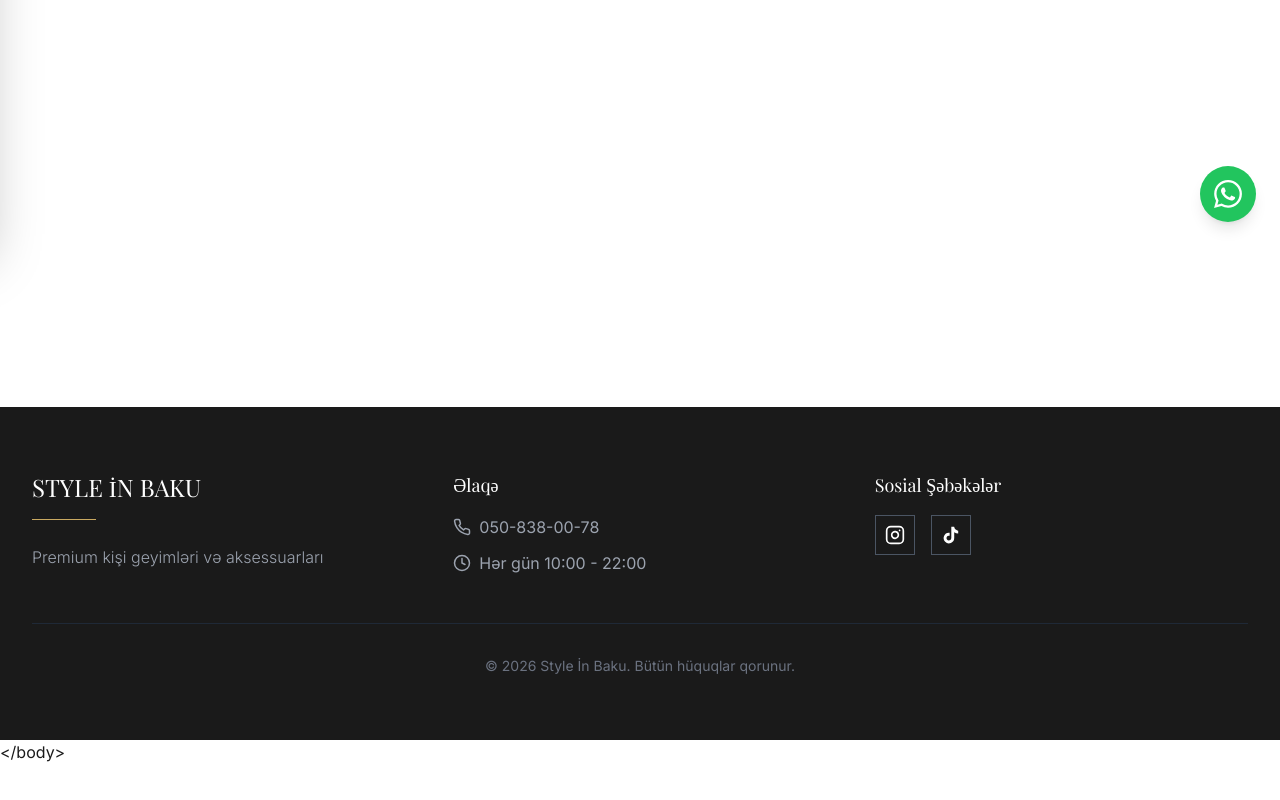
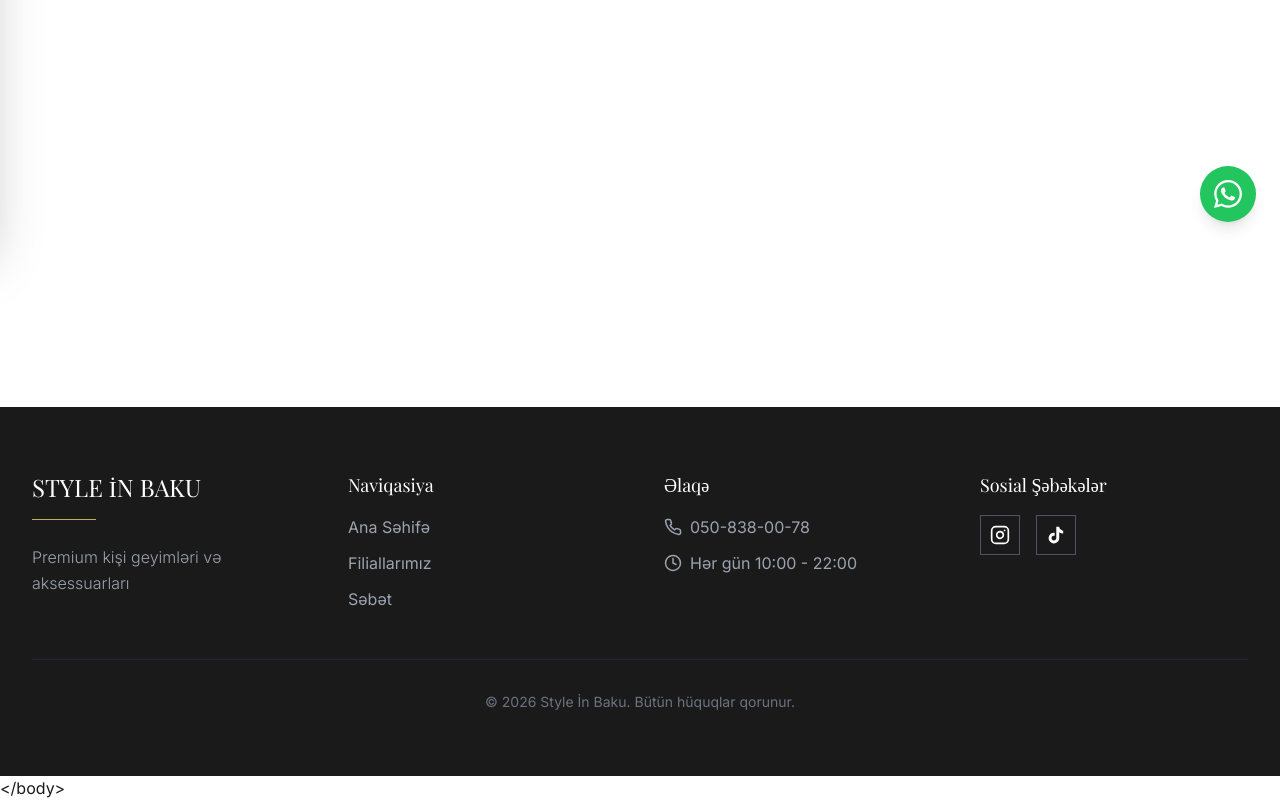
Before and after one commit to yxm011/instyle-baku, a React (Vite) app: page /cart in a window 1280 px wide. Shown: the part 554-1354 px from the top of the page. Before the commit the page ends 1318 px from the top, so only its background shows below. Built offline with nearby package versions, Linux system fonts and the light colour scheme.

Commit message:
Remove all images, add footer navigation, update homepage text

```diff
--- a/src/components/Footer.jsx
+++ b/src/components/Footer.jsx
@@ -1,16 +1,32 @@
 import { Instagram, Phone, Clock } from 'lucide-react'
+import { Link } from 'react-router-dom'
 
 export default function Footer() {
   return (
     <footer className="bg-luxury-dark text-white mt-20">
       <div className="max-w-7xl mx-auto px-4 sm:px-6 lg:px-8 py-16">
-        <div className="grid grid-cols-1 md:grid-cols-3 gap-12">
+        <div className="grid grid-cols-1 md:grid-cols-2 lg:grid-cols-4 gap-12">
           <div>
             <h3 className="text-2xl font-serif mb-4">STYLE İN BAKU</h3>
             <div className="h-px w-16 bg-luxury-gold mb-6"></div>
             <p className="text-gray-400 font-light leading-relaxed">
               Premium kişi geyimləri və aksessuarları
             </p>
+          </div>
+
+          <div>
+            <h4 className="text-lg font-serif mb-4">Naviqasiya</h4>
+            <div className="space-y-3 text-gray-400">
+              <Link to="/" className="block luxury-hover">
+                Ana Səhifə
+              </Link>
+              <Link to="/locations" className="block luxury-hover">
+                Filiallarımız
+              </Link>
+              <Link to="/cart" className="block luxury-hover">
+                Səbət
+              </Link>
+            </div>
           </div>
 
           <div>
--- a/src/pages/HomePage.jsx
+++ b/src/pages/HomePage.jsx
@@ -64,7 +64,7 @@ export default function HomePage() {
           </h2>
           <div className="h-px w-32 bg-luxury-gold mx-auto mb-8"></div>
           <p className="text-lg md:text-xl font-light max-w-2xl mx-auto mb-8 drop-shadow-md">
-            Dəyərli müştərilərimiz bütün filiallarımız hər gün saat 10:00-dan 22:00-dək fəaliyyət göstərir
+            Bütün filiallarımız hər gün saat 10:00-dan 22:00-dək fəaliyyət göstərir
           </p>
           <Link
             to="/locations"
```
